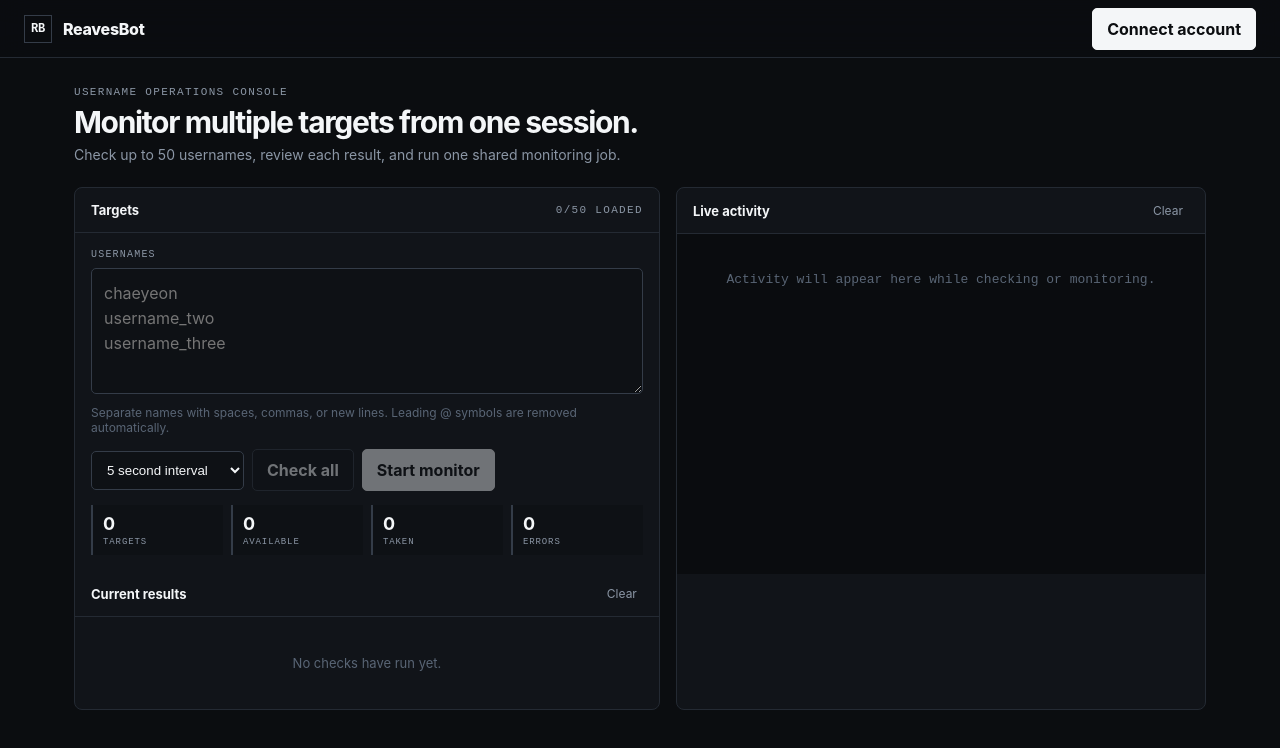
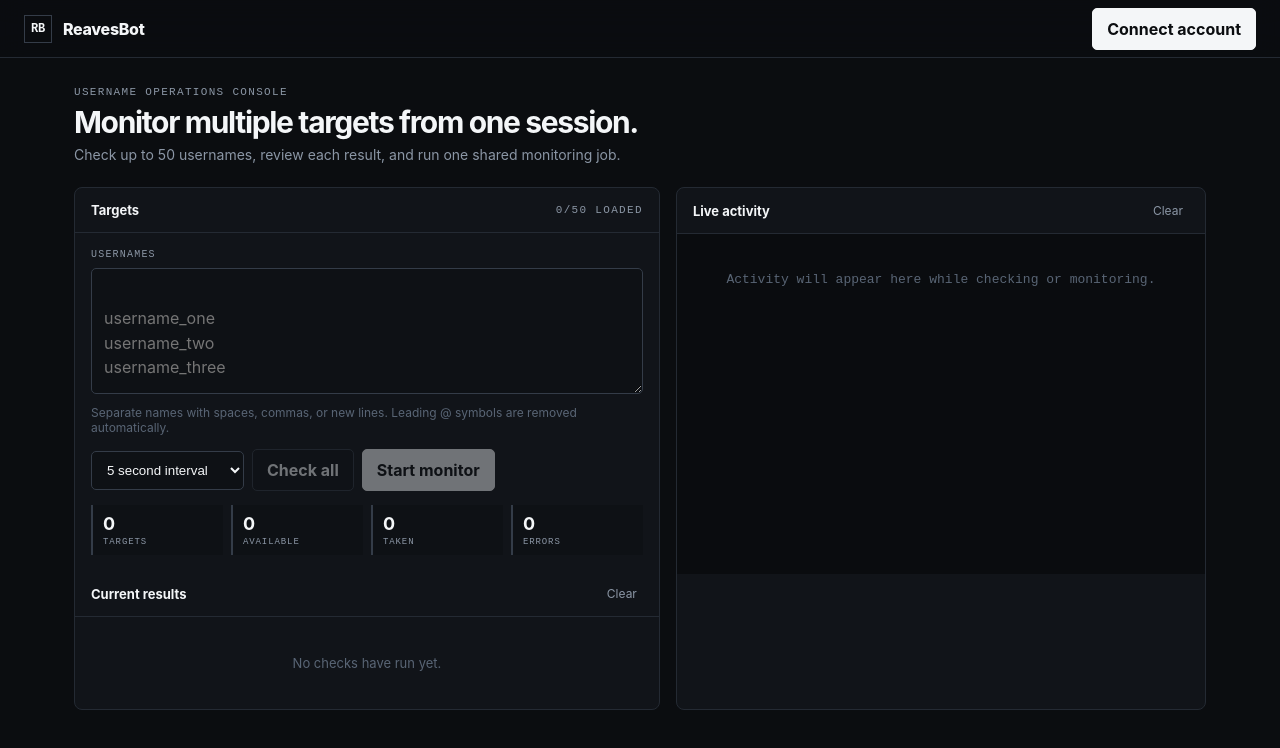
Before and after one commit to exveev/reavesbotv2, a React (Create React App) app in the folder client/: page / in a window 1280 px wide. Shown: the top 748 px of the page. Built offline with nearby package versions, Linux system fonts and the light colour scheme; a web font is replaced by a local one.

Commit message:
Update App.js

```diff
--- a/client/src/App.js
+++ b/client/src/App.js
@@ -106,7 +106,7 @@
       <div className="eyebrow">Username operations console</div><h1 className="heading">Monitor multiple targets from one session.</h1><p className="sub">Check up to 50 usernames, review each result, and run one shared monitoring job.</p>
       <div className="grid">
         <section className="panel"><div className="panelHead"><span className="panelTitle">Targets</span><span className="eyebrow">{usernames.length}/50 loaded</span></div><div className="panelBody">
-          <label className="label">Usernames</label><textarea className="textarea" value={input} onChange={e=>setInput(e.target.value)} placeholder={"chaeyeon\nusername_two\nusername_three"}/><div className="hint">Separate names with spaces, commas, or new lines. Leading @ symbols are removed automatically.</div>
+          <label className="label">Usernames</label><textarea className="textarea" value={input} onChange={e=>setInput(e.target.value)} placeholder={"\nusername_one\nusername_two\nusername_three"}/><div className="hint">Separate names with spaces, commas, or new lines. Leading @ symbols are removed automatically.</div>
           <div className="toolbar"><select className="select" value={interval} onChange={e=>setIntervalValue(e.target.value)}><option value="3">3 second interval</option><option value="5">5 second interval</option><option value="10">10 second interval</option><option value="30">30 second interval</option><option value="60">60 second interval</option></select><button className="btn" disabled={!creds||!usernames.length||checking||running} onClick={checkAll}>{checking?"Checking...":"Check all"}</button>{running?<button className="btn btnDanger" onClick={stop}>Stop monitor</button>:<button className="btn btnPrimary" disabled={!creds||!usernames.length} onClick={start}>Start monitor</button>}</div>
           <div className="statusRow"><div className="metric"><div className="metricValue">{counts.total||usernames.length}</div><div className="metricLabel">Targets</div></div><div className="metric"><div className="metricValue">{counts.available}</div><div className="metricLabel">Available</div></div><div className="metric"><div className="metricValue">{counts.taken}</div><div className="metricLabel">Taken</div></div><div className="metric"><div className="metricValue">{counts.errors}</div><div className="metricLabel">Errors</div></div></div>
         </div>
```
